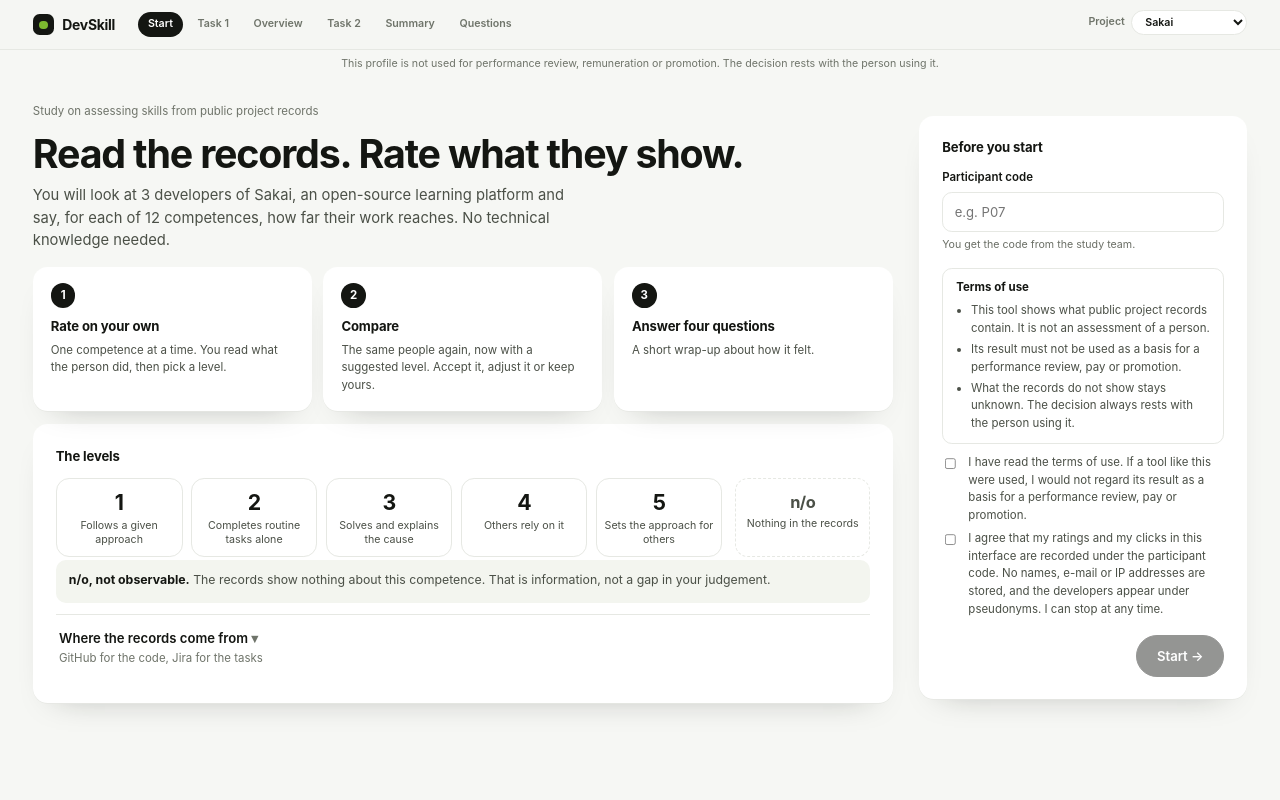
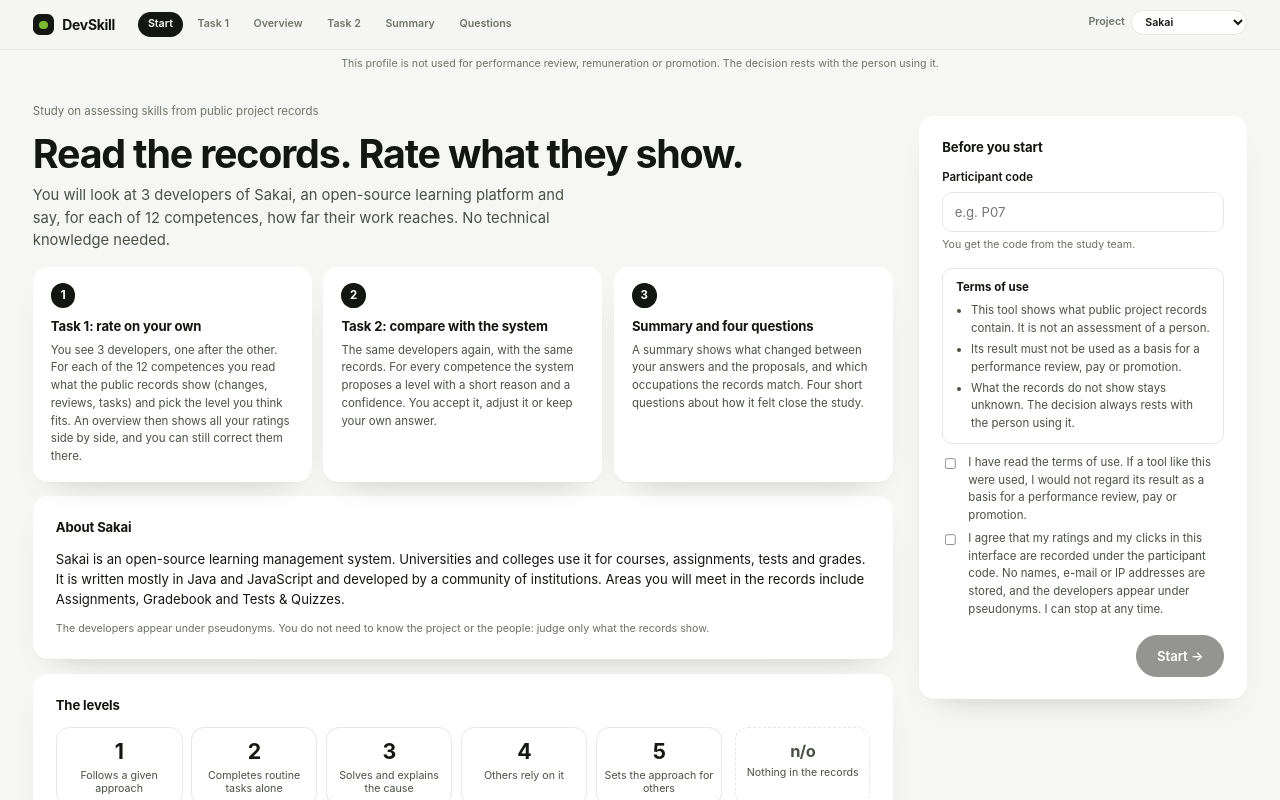
Before and after one commit to mk-uzh/skill_identificator, a Next.js app: page / in a window 1280 px wide. Shown: the top 800 px of the page. Built offline with nearby package versions, Linux system fonts and the light colour scheme.

Commit message:
Intro with flow and project background; evidence as bullets with folded records; folded record cards; summary info tips and Everyone default; larger reasoning text

```diff
--- a/app/components/InfoTip.tsx
+++ b/app/components/InfoTip.tsx
@@ -63,7 +63,11 @@ export function InfoTip({
         aria-label={label}
         aria-expanded={open}
         aria-controls={open ? id : undefined}
-        onClick={() => setPinned((p) => !p)}
+        onClick={(e) => {
+          e.preventDefault();
+          e.stopPropagation();
+          setPinned((p) => !p);
+        }}
         onFocus={() => setHover(true)}
         onBlur={() => setHover(false)}
       >
--- a/app/globals.css
+++ b/app/globals.css
@@ -2222,7 +2222,7 @@ table.ovmatrix .ovmatrix__group td { text-align: left; }
 @media (min-width: 1920px) { html { zoom: 1; } }
 
 .card--why { background: var(--g100); }
-.why-sys { margin: 0; font-size: 16px; line-height: 1.55; }
+.why-sys { margin: 0; font-size: 19px; line-height: 1.5; letter-spacing: -0.01em; }
 
 /* ---------- terms of use (start page) ---------- */
 .terms { border: 1px solid var(--line); border-radius: 12px; padding: 12px 16px; margin: 14px 0 12px; background: #fff; }
@@ -2295,3 +2295,21 @@ table.ovmatrix .ovmatrix__group td { text-align: left; }
 .ovb--dim:hover { opacity: .7; }
 .ovtools__opt { font-size: 13px; }
 .ovtools__opt input { width: 18px; height: 18px; }
+
+/* ---------- bullets, folded records, folded cards ---------- */
+.sumlist { margin: 0 0 10px; padding-left: 18px; font-size: 14px; color: var(--ink-2); }
+.sumlist li + li { margin-top: 4px; }
+.ev-records { margin-top: 10px; border-top: 1px solid var(--line); padding-top: 8px; }
+.ev-records > summary { cursor: pointer; font-weight: 600; font-size: 14px; }
+.ev-records[open] > summary { margin-bottom: 8px; }
+.foldcard > summary { list-style: none; cursor: pointer; display: flex; justify-content: space-between; align-items: center; }
+.foldcard > summary::-webkit-details-marker { display: none; }
+.foldcard > summary h3 { margin: 0; }
+.foldcard > summary::after { content: "+"; color: var(--ink-3); font-size: 20px; }
+.foldcard[open] > summary::after { content: "–"; }
+.foldcard__body { margin-top: 12px; }
+.h3-inline { margin: 18px 0 8px; }
+
+.sumlist--lg { font-size: 19px; line-height: 1.5; letter-spacing: -0.01em; color: var(--ink); margin: 0 0 18px; padding-left: 22px; }
+.sumlist--lg li + li { margin-top: 6px; }
+.sumlist--lg li::marker { color: var(--g500); }
--- a/app/lib/project.ts
+++ b/app/lib/project.ts
@@ -7,8 +7,20 @@
 // ---------------------------------------------------------------------------
 
 export const PROJECTS = [
-  { id: "sakai", label: "Sakai", full: "Sakai, an open-source learning platform" },
-  { id: "nifi", label: "Apache NiFi", full: "Apache NiFi, an open-source data-flow tool" },
+  {
+    id: "sakai",
+    label: "Sakai",
+    full: "Sakai, an open-source learning platform",
+    background:
+      "Sakai is an open-source learning management system. Universities and colleges use it for courses, assignments, tests and grades. It is written mostly in Java and JavaScript and developed by a community of institutions. Areas you will meet in the records include Assignments, Gradebook and Tests & Quizzes.",
+  },
+  {
+    id: "nifi",
+    label: "Apache NiFi",
+    full: "Apache NiFi, an open-source data-flow tool",
+    background:
+      "Apache NiFi is open-source software for automating the flow of data between systems. It receives, routes, transforms and delivers data through configurable building blocks called processors. It is written mostly in Java and developed by the Apache Software Foundation community. Areas you will meet in the records include the core framework, the extensions (processors) and the build tools.",
+  },
 ] as const;
 
 export type ProjectId = (typeof PROJECTS)[number]["id"];
--- a/app/overview/page.tsx
+++ b/app/overview/page.tsx
@@ -1,5 +1,6 @@
 "use client";
 
+import { FoldCard } from "@/components/FoldCard";
 import { EvidencePanel } from "@/components/EvidencePanel";
 import { Fragment, useEffect, useMemo, useRef, useState } from "react";
 import { useRouter } from "next/navigation";
@@ -270,8 +271,7 @@ export default function OverviewPage() {
             onChange={change}
           />
         </div>
-        <div className="card">
-          <h3>What the records show</h3>
+        <FoldCard title="What the records show">
           <EvidencePanel
             devId={sel.devId}
             categoryId={sel.categoryId}
@@ -283,7 +283,7 @@ export default function OverviewPage() {
               })
             }
           />
-        </div>
+        </FoldCard>
         </>
       ) : (
         <div className="card">
--- a/app/page.tsx
+++ b/app/page.tsx
@@ -62,19 +62,40 @@ export default function IntroPage() {
       <div className="flow3">
         <div className="card flow3__i">
           <span className="flow3__n">1</span>
-          <h3>Rate on your own</h3>
-          <p>One competence at a time. You read what the person did, then pick a level.</p>
+          <h3>Task 1: rate on your own</h3>
+          <p>
+            You see {BLOCK_COUNT} developers, one after the other. For each of the{" "}
+            {CATEGORIES.length} competences you read what the public records show (changes,
+            reviews, tasks) and pick the level you think fits. An overview then shows all your
+            ratings side by side, and you can still correct them there.
+          </p>
         </div>
         <div className="card flow3__i">
           <span className="flow3__n">2</span>
-          <h3>Compare</h3>
-          <p>The same people again, now with a suggested level. Accept it, adjust it or keep yours.</p>
+          <h3>Task 2: compare with the system</h3>
+          <p>
+            The same developers again, with the same records. For every competence the system
+            proposes a level with a short reason and a confidence. You accept it, adjust it or keep
+            your own answer.
+          </p>
         </div>
         <div className="card flow3__i">
           <span className="flow3__n">3</span>
-          <h3>Answer four questions</h3>
-          <p>A short wrap-up about how it felt.</p>
+          <h3>Summary and four questions</h3>
+          <p>
+            A summary shows what changed between your answers and the proposals, and which
+            occupations the records match. Four short questions about how it felt close the study.
+          </p>
         </div>
+      </div>
+
+      <div className="card">
+        <h3>About {projectInfo(project).label}</h3>
+        <p>{projectInfo(project).background}</p>
+        <p className="small muted" style={{ marginBottom: 0 }}>
+          The developers appear under pseudonyms. You do not need to know the project or the
+          people: judge only what the records show.
+        </p>
       </div>
 
       <div className="card">
@@ -96,6 +117,19 @@ export default function IntroPage() {
           <b>n/o, not observable.</b> The records show nothing about this competence. That is
           information, not a gap in your judgement.
         </p>
+        <details className="about about--flat">
+          <summary>
+            <span className="about__name">The {CATEGORIES.length} competences</span>
+            <span className="about__text">What you rate for every developer</span>
+          </summary>
+          <div className="about__body">
+            <ul className="sumlist">
+              {CATEGORIES.map((c) => (
+                <li key={c.id}>{c.label}</li>
+              ))}
+            </ul>
+          </div>
+        </details>
         <details className="about about--flat">
           <summary>
             <span className="about__name">Where the records come from</span>
```
Also changed, not shown: app/components/EvidencePanel.tsx (+30 -3 lines), app/components/FoldCard.tsx (added, +31 -0 lines), app/summary/page.tsx (+58 -3 lines), app/task2/page.tsx (+14 -5 lines).
